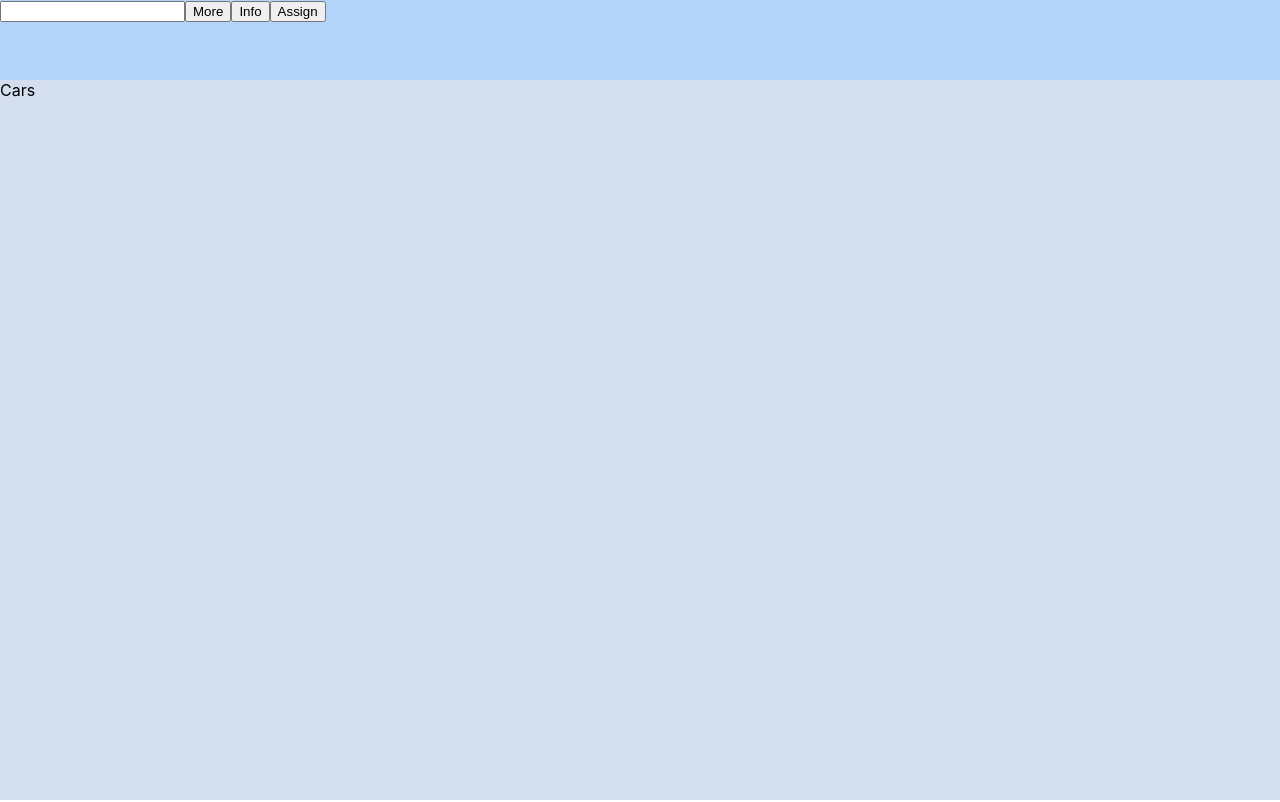
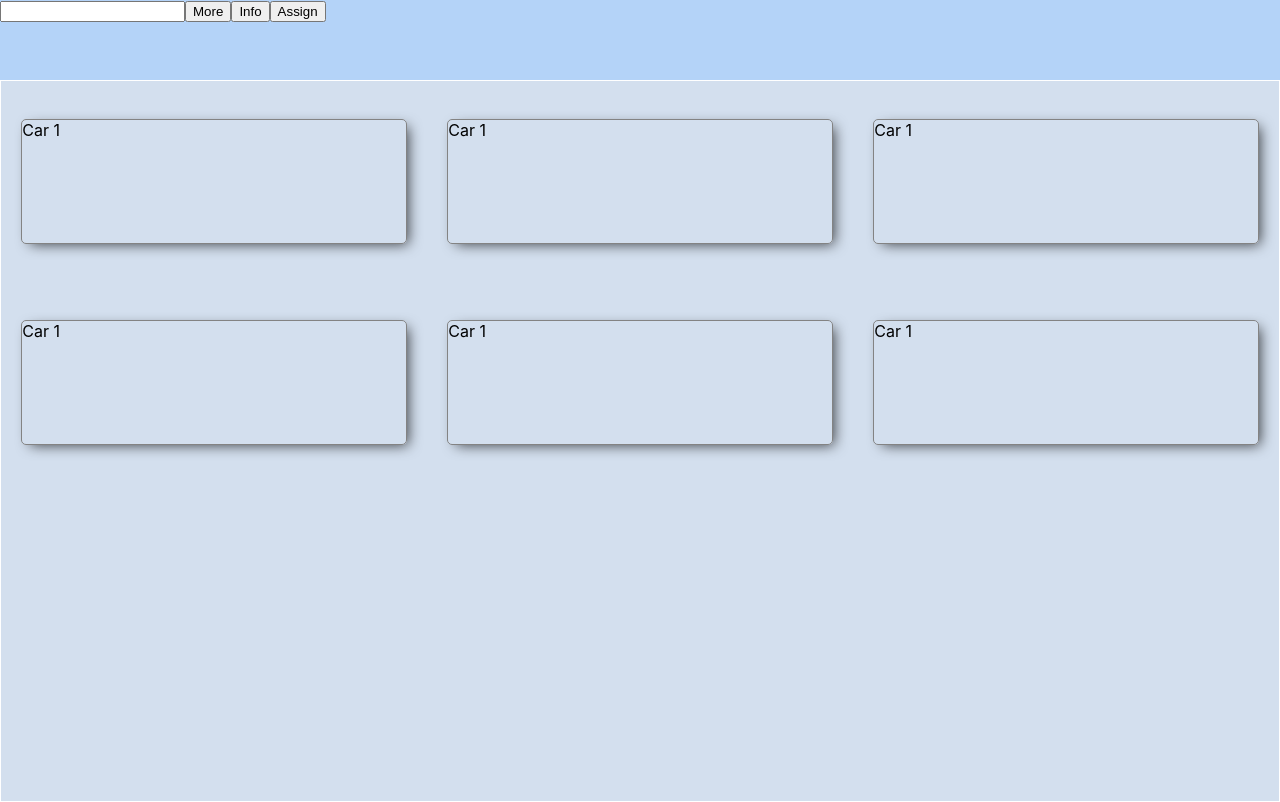
Before and after one commit to matt-teran/vehicle-manager, a React (Create React App) app: page / in a window 1280 px wide. Built offline with nearby package versions, Linux system fonts and the light colour scheme.

Commit message:
Added more styling to the car tiles

```diff
--- a/src/components/Car/Car.js
+++ b/src/components/Car/Car.js
@@ -0,0 +1,13 @@
+import React from 'react';
+
+import classes from './Car.module.css';
+
+const car = () => {
+    return (
+        <div className={classes.Car}>
+            Car 1
+        </div>
+    )
+}
+
+export default car;
--- /dev/null
+++ b/src/components/Car/Car.module.css
@@ -0,0 +1,8 @@
+.Car {
+    box-shadow: 5px 4px 14px -4px rgba(0,0,0,0.75);
+    border: 1px solid #838383;
+    border-radius: 5px;
+    width: 30%;
+    height: 17%;
+    margin: 3% 1%;
+}
--- a/src/components/Cars/Cars.js
+++ b/src/components/Cars/Cars.js
@@ -1,9 +1,18 @@
 import React from 'react';
+
+import Car from '../Car/Car';
 
 import classes from './Cars.module.css';
 
 const cars = () => (
-    <div className={classes.Cars}>Cars</div>
+    <div className={classes.Cars}>
+        <Car/>
+        <Car/>
+        <Car/>
+        <Car/>
+        <Car/>
+        <Car/>
+    </div>
 )
 
 export default cars;
--- a/src/components/Cars/Cars.module.css
+++ b/src/components/Cars/Cars.module.css
@@ -1,4 +1,9 @@
 .Cars {
+    display: flex;
+    flex-wrap: wrap;
+    justify-content: space-around;
+    align-content: flex-start;
     height: 90vh;
+    margin: 1px 1px;
     background-color: #D3DFEE;
 }
```
